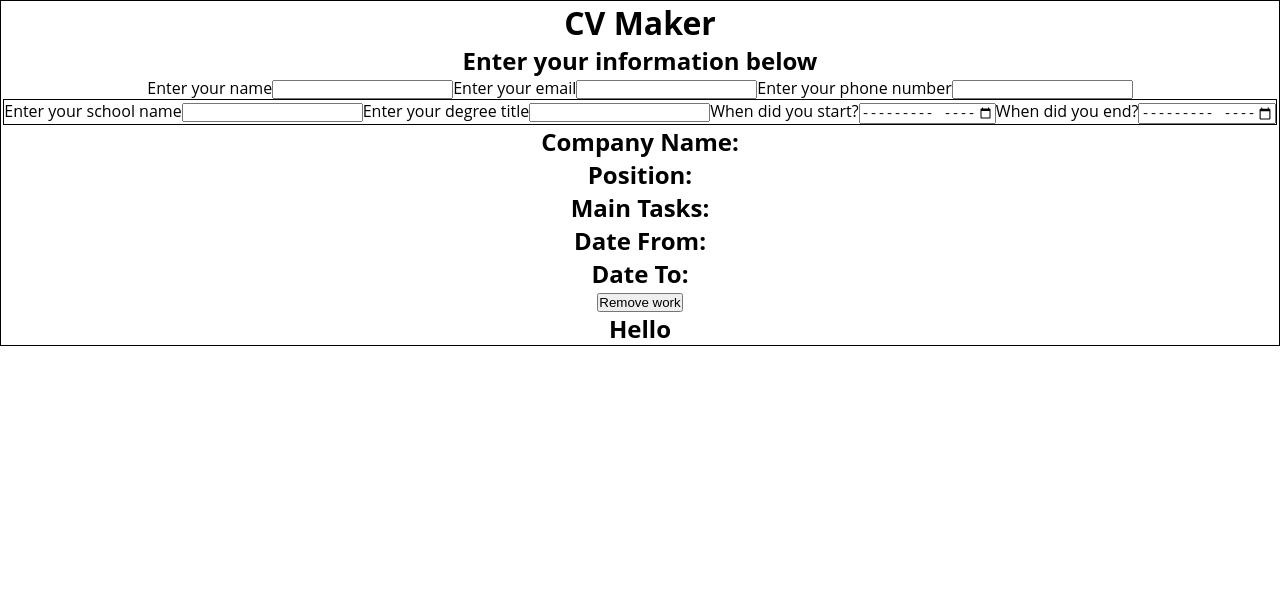
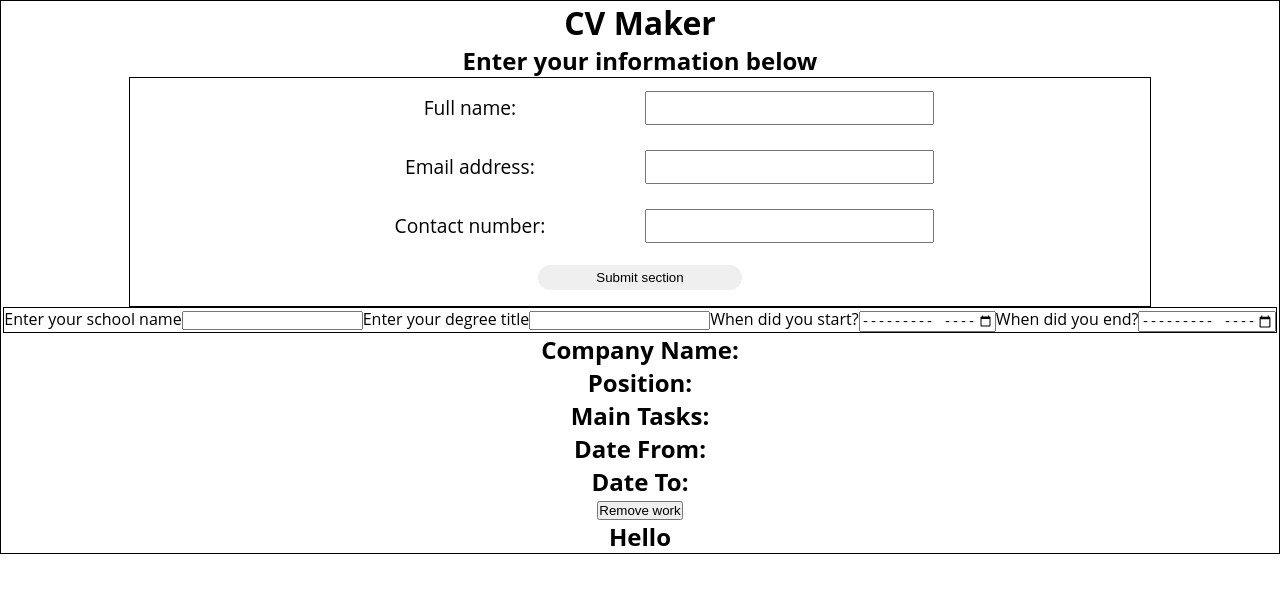
Before and after one commit to Tom2612/React-CV-Project, a React (Create React App) app: page / in a window 1280 px wide. Shown: the top 592 px of the page. Built offline with nearby package versions, Linux system fonts and the light colour scheme; a web font is replaced by a local one.

Commit message:
Update GeneralForm.js
Added form element and controls

```diff
--- a/src/components/GeneralForm.js
+++ b/src/components/GeneralForm.js
@@ -7,8 +7,9 @@ class General extends Component {
     render() {
         const { name, email, phone } = this.props;
         return (
-            <div className="general--form--input">
-                <label htmlFor='name'>Enter your name</label>
+            <form onSubmit={this.props.onSubmitGeneral} className="form general--form">
+                <div className='name-input'>
+                    <label htmlFor='name'>Full name:</label>
                     <input
                         type="text"
                         id="name"
@@ -16,7 +17,9 @@ class General extends Component {
                         value={name}
                         onChange={this.props.handleChangeGeneral}
                     ></input>
-                <label htmlFor='email'>Enter your email</label>
+                </div>
+                <div className='email-input'>
+                    <label htmlFor='email'>Email address:</label>
                     <input
                         type="email"
                         id="email"
@@ -24,7 +27,9 @@ class General extends Component {
                         value={email}
                         onChange={this.props.handleChangeGeneral}
                     ></input>
-                <label htmlFor='phone'>Enter your phone number</label>
+                </div>
+                <div className='phone-input'>
+                    <label htmlFor='phone'>Contact number:</label>
                     <input
                         type="text"
                         id="number"
@@ -33,6 +38,8 @@ class General extends Component {
                         onChange={this.props.handleChangeGeneral}
                     ></input>
                 </div>
+                <button className='submit-btn' type="submit">Submit section</button>
+            </form>
         )
     }
 }
```
Lines whose indentation alone changed are shown as unchanged.
